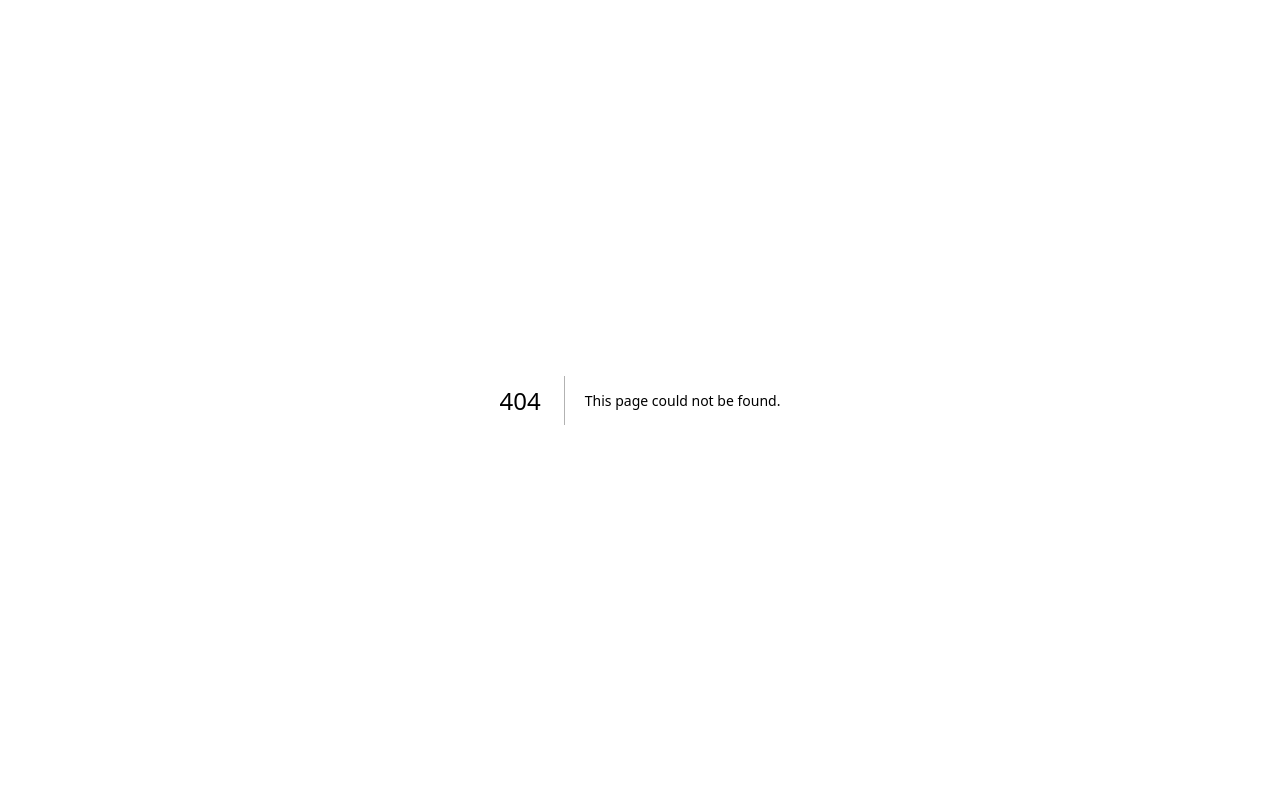
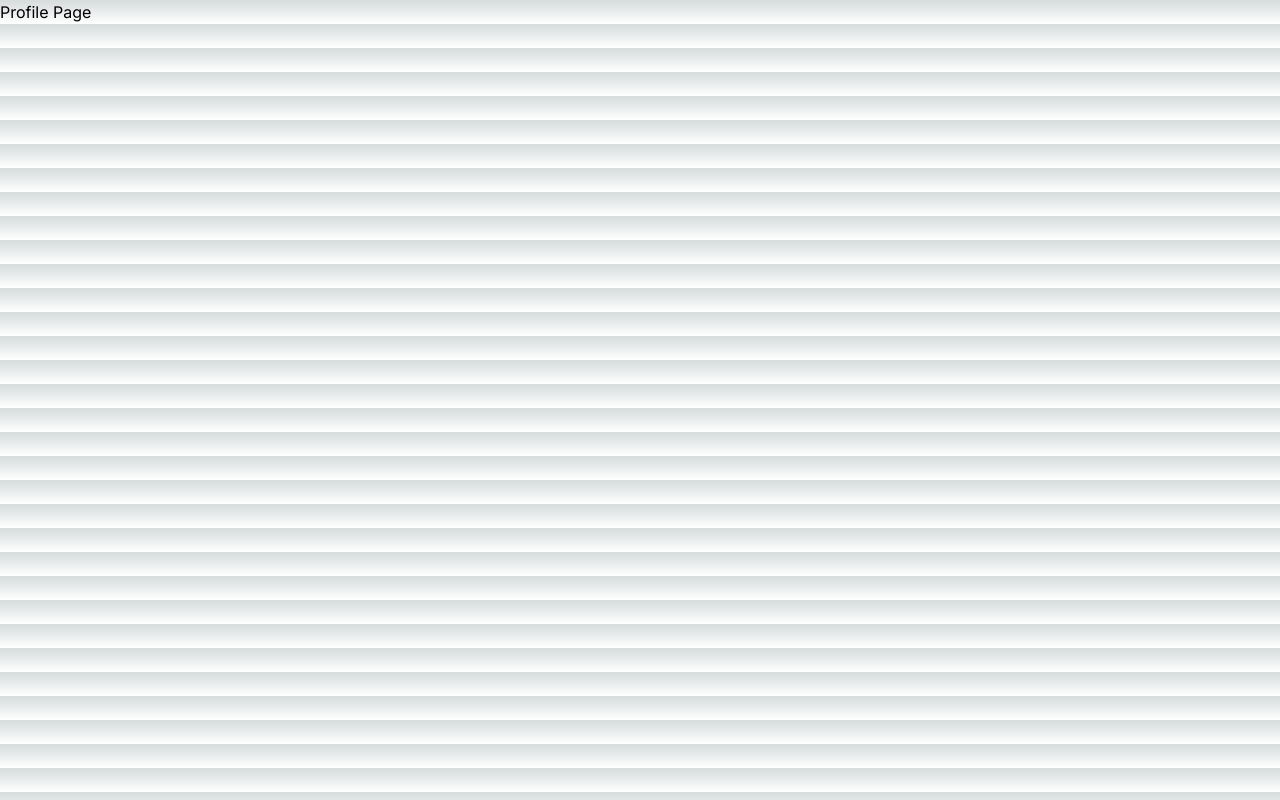
Before and after one commit to irfan-iiitr/next-typescript, a Next.js app: page /profile in a window 1280 px wide. Before the commit this address had no page. Built offline with nearby package versions, Linux system fonts and the light colour scheme.

Commit message:
file based routing

```diff
--- a/src/app/layout.tsx
+++ b/src/app/layout.tsx
@@ -5,15 +5,11 @@ import "./globals.css";
 const inter = Inter({ subsets: ["latin"] });
 
 export const metadata: Metadata = {
-  title: "Create Next App",
+  title: "Learning Next.js with TypeScript",
   description: "Generated by create next app",
 };
 
-export default function RootLayout({
-  children,
-}: Readonly<{
-  children: React.ReactNode;
-}>) {
+export default function RootLayout({children}: Readonly<{children: React.ReactNode;}>) {
   return (
     <html lang="en">
       <body className={inter.className}>{children}</body>
--- /dev/null
+++ b/src/app/profile/page.tsx
@@ -0,0 +1,11 @@
+import React from 'react'
+
+const page = () => {
+  return (
+    <div>
+      Profile Page
+    </div>
+  )
+}
+
+export default page
```
